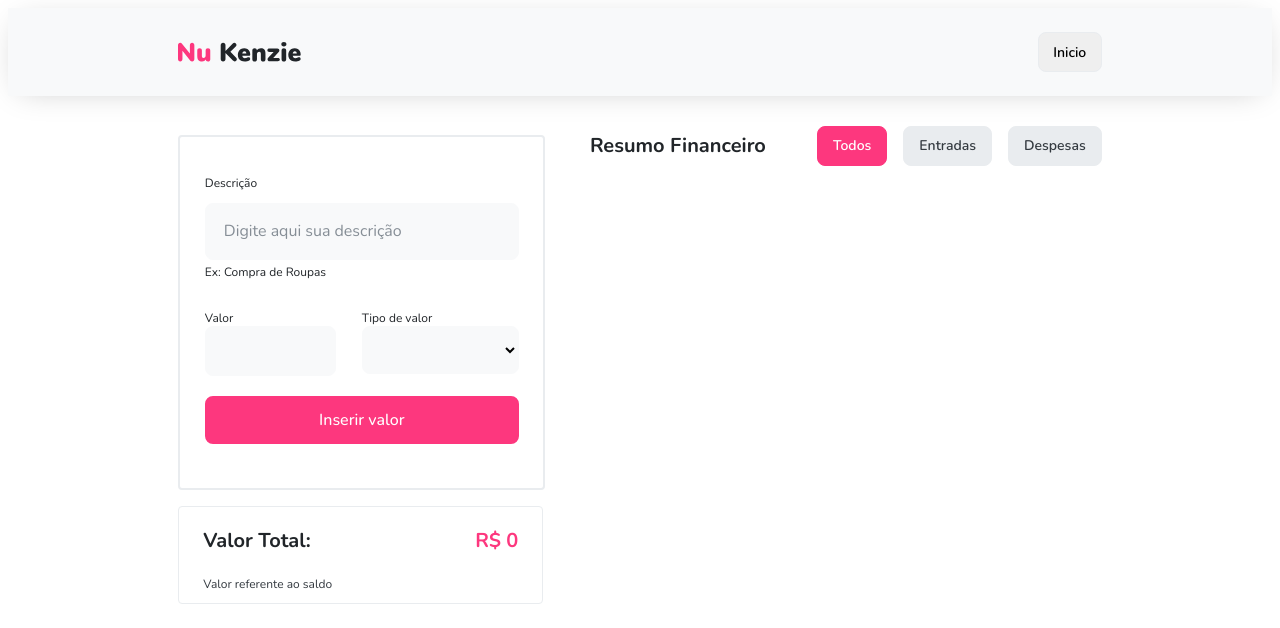
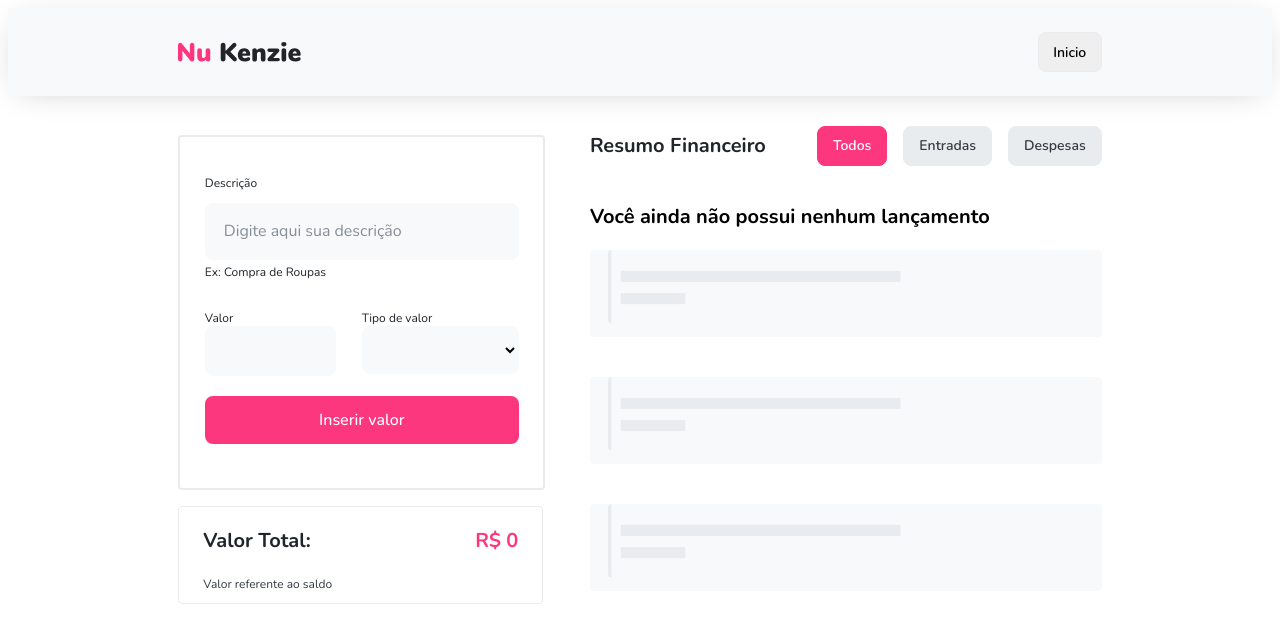
Before and after one commit to emergs/projeto-NuKenzie, a React (Create React App) app: page / in a window 1280 px wide. Both pictures are taken after a click on the button "Iniciar". Shown: the top 628 px of the page. Built offline with nearby package versions, Linux system fonts and the light colour scheme.

Commit message:
feat:completed project

```diff
--- a/src/App.jsx
+++ b/src/App.jsx
@@ -7,6 +7,7 @@ import FilterButtons from './components/FilterButtons';
 import './style/App.css';
 import imgLogo from './assets/nukenzie-white.svg';
 import imgMain from './assets/image.svg';
+import ListNoCard from './components/ListNoCard';
 
 function App() {
   const [listTransactions, setListTransactions] = useState([])
@@ -66,15 +67,23 @@ function App() {
     </div>
     :
     <div className="App">
-      <Header setDashboard={setDashboard}></Header>
+      <Header setDashboard={setDashboard}/>
       <div className="bodyApp">
         <div className="columnInputs">
           <Form listTransactions={listTransactions} setListTransactions={setListTransactions} filterListTransactions={filterListTransactions} setFilterListTransactions={setFilterListTransactions}/>
-          <TotalMoney listTransactions={listTransactions} totalValue={totalValue}></TotalMoney>
+          <TotalMoney listTransactions={listTransactions} totalValue={totalValue}/>
         </div>
+
         <div className="columnList">
           <FilterButtons AllTransactions={AllTransactions} filterInputs={filterInputs} filterExpense={filterExpense}/>
-          <List listTransactions={filterListTransactions} handleTransactions={handleTransactions}></List>
+
+          {
+            listTransactions.length < 1 ?
+            <ListNoCard/>
+            :
+            <List listTransactions={filterListTransactions} handleTransactions={handleTransactions}/>
+          }
+
         </div>
       </div>
     </div>
--- a/src/components/Card/index.jsx
+++ b/src/components/Card/index.jsx
@@ -4,7 +4,10 @@ import './style.css';
 
 const Card = ({index,item,description,value,type,handleTransactions})=>{
   return(
-    <li key={index} className='liContentList'>
+    <li
+      key={index}
+      className = {type === 'entrada'? 'liContentList entrance' : 'liContentList expense'}
+    >
       <div className='liContentListMain'>
         <h3>{description}</h3>
         <div>
--- a/src/components/Card/style.css
+++ b/src/components/Card/style.css
@@ -7,6 +7,15 @@
   padding-right: 18px;
   border-radius: 4px;
 }
+
+.entrance{
+  border-left:4px solid var(--colorSecondary);
+}
+
+.expense{
+  border-left:4px solid var(--gray2);
+}
+
 
 .liContentListMain{
   width: 100%;
--- /dev/null
+++ b/src/components/ListNoCard/index.jsx
@@ -0,0 +1,18 @@
+import './style.css';
+import imgNoCard from './../../assets/no-card.svg'
+
+const ListNoCard = ()=>{
+  return(
+    <>
+      <h3 className='h3NoCard'>Você ainda não possui nenhum lançamento</h3>
+      <ul className="ulList">
+        <li className='liContentList'><img src={imgNoCard} alt="" /></li>
+        <li className='liContentList' ><img src={imgNoCard} alt="" /></li>
+        <li className='liContentList' ><img src={imgNoCard} alt="" /></li>
+      </ul>
+    </>
+
+  )
+}
+
+export default ListNoCard;
--- /dev/null
+++ b/src/components/ListNoCard/style.css
@@ -0,0 +1,25 @@
+.h3NoCard{
+  font:var(--title3);
+}
+
+.ulList{
+  width: 100%;
+  margin-top: 0px;
+  margin-bottom: 0px;
+  padding-left: 0px;
+  padding-right: 0px;
+}
+
+.liContentList{
+  list-style: none;
+  margin-bottom: 40px;
+  height: 87px;
+  background-color: var(--gray1);
+  padding-left: 18px;
+  padding-right: 18px;
+  border-radius: 4px;
+}
+
+.liContentList img{
+  width: 100%;
+}
--- a/src/style/App.css
+++ b/src/style/App.css
@@ -103,6 +103,16 @@
   max-width: 593px;
 }
 
+/*LIST*/
+.divEmptyList{
+  margin-left: 58px;
+  margin-top: 34px;
+}
+
+.divEmptyList img{
+  width: 100%;
+}
+
 @media (min-width:769px) {
   .bodyApp{
     display: flex;
@@ -124,5 +134,3 @@
 /*FORM*/
 
 /*TOTAL*/
-
-/*LIST*/
```
Also changed, not shown: src/assets/empty-list.svg (added), src/assets/no-card.svg (added).
